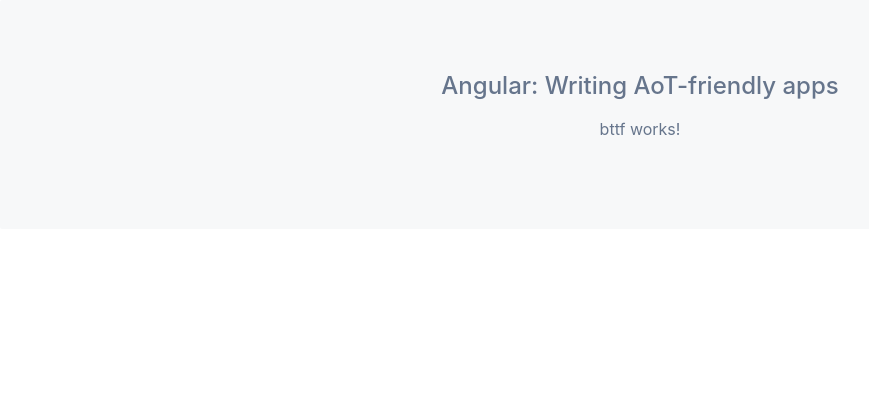
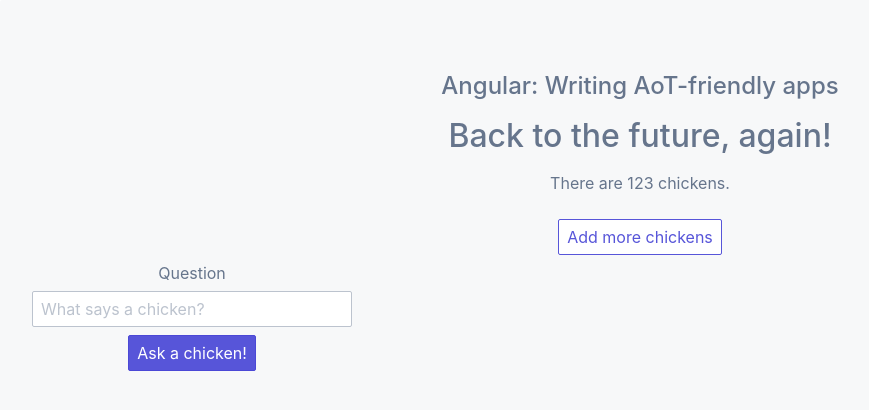
Before and after one commit to sparkles-dev/ng-aot-guide, an Angular app: page / in a window 1280 px wide. Shown: the top 410 px of the page, without its empty margins (0-869 px from the left). Built offline with nearby package versions, Linux system fonts and the light colour scheme.

Commit message:
feat: a naive Back-to-the-Future app that has some AoT issues

```diff
--- a/src/app/bttf/bttf.component.html
+++ b/src/app/bttf/bttf.component.html
@@ -1,3 +1,24 @@
-<p>
-  bttf works!
+<h2>{{ message }}</h2>
+
+<p *ngIf="count && items">
+  There are {{ count }} {{ items }}.
 </p>
+
+<button class="btn" (click)="onAdd($event)">Add more {{ items }}</button>
+
+
+<form style="width: 20em" class="centered mt-10" #f="ngForm" (ngSubmit)="onSubmit(f.controls.question.value)">
+  <!-- form input control -->
+  <div class="form-group">
+    <label class="form-label" for="question">Question</label>
+    <input class="form-input" type="text" id="question" placeholder="What says a chicken?" name="question" ngModel />
+  </div>
+  <div class="form-group">
+    <button class="btn btn-primary" type="submit">Ask a chicken!</button>
+  </div>
+</form>
+
+<blockquote *ngIf="answer">
+  <p>{{ answer | async }}</p>
+  <cite>- A chicken says.</cite>
+</blockquote>
--- a/src/app/bttf/bttf.component.ts
+++ b/src/app/bttf/bttf.component.ts
@@ -1,4 +1,6 @@
 import { Component, OnInit } from '@angular/core';
+import { Observable } from 'rxjs/Observable';
+import { BttfService } from './bttf.service';
 
 @Component({
   selector: 'app-bttf',
@@ -7,9 +9,26 @@
 })
 export class BttfComponent implements OnInit {
 
-  constructor() { }
+  private message: string = `Back to the future, again!`;
+
+  count: number = 123;
+  items: string = `chickens`;
+
+  answer: Observable<string>;
+
+  constructor(
+    private service: BttfService
+  ) { }
 
   ngOnInit() {
   }
 
+  onAdd() {
+    this.count += 1;
+  }
+
+  private onSubmit(value: string) {
+    this.answer = this.service.ask(value);
+  }
+
 }
--- a/src/app/bttf/bttf.module.ts
+++ b/src/app/bttf/bttf.module.ts
@@ -1,11 +1,13 @@
 import { NgModule } from '@angular/core';
 import { CommonModule } from '@angular/common';
+import { FormsModule } from '@angular/forms';
 import { BttfComponent } from './bttf.component';
 import { BttfService } from './bttf.service';
 
 @NgModule({
   imports: [
-    CommonModule
+    CommonModule,
+    FormsModule
   ],
   declarations: [
     BttfComponent
@@ -14,7 +16,7 @@
     BttfComponent
   ],
   providers: [
-    BttfService
+    { provide: BttfService, useFactory: () => new BttfService() }
   ]
 })
 export class BttfModule { }
--- a/src/app/bttf/bttf.service.ts
+++ b/src/app/bttf/bttf.service.ts
@@ -1,8 +1,19 @@
 import { Injectable } from '@angular/core';
+import { Observable } from 'rxjs/Observable';
+import 'rxjs/add/observable/of';
 
 @Injectable()
 export class BttfService {
 
   constructor() { }
 
+
+  public ask(question: string): Observable<string> {
+
+    const parts = question.split(' ');
+    const idx = Math.floor(Math.random() * parts.length);
+
+    return Observable.of(`They never ${parts[idx]}!`);
+  }
+
 }
```
